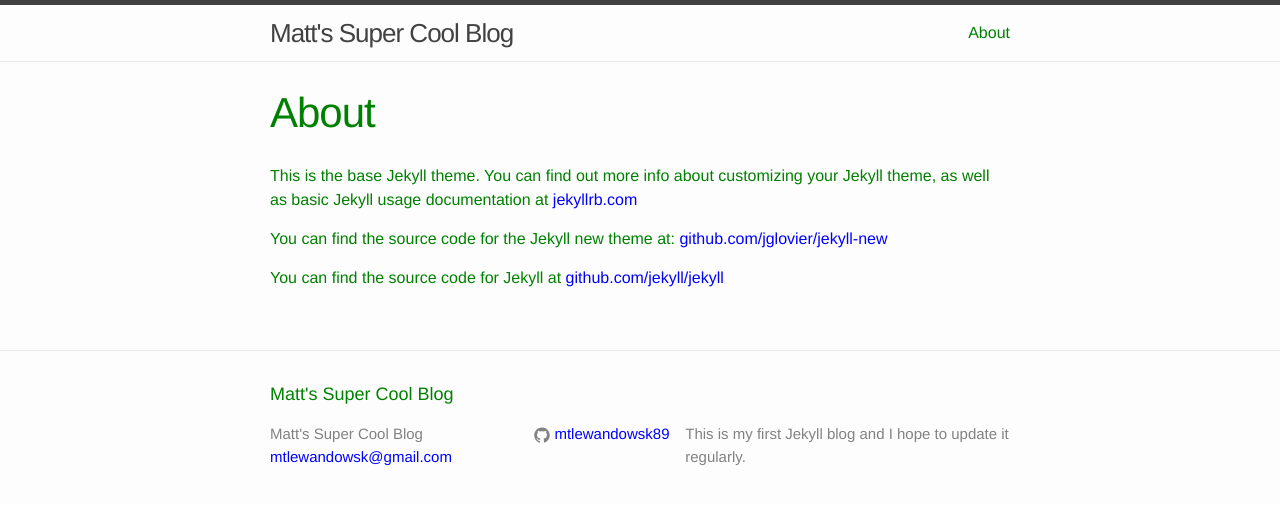
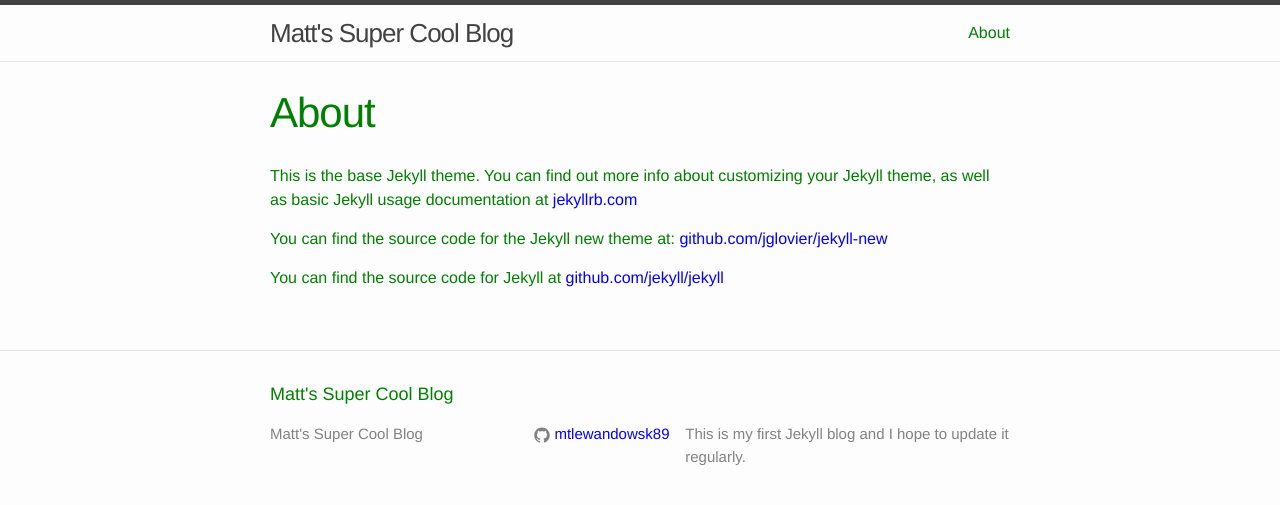
Before and after one commit to mtlewandowsk89/Matt, a Jekyll site: the page built from about.md, in a window 1280 px wide. Shown: the top 505 px of the page. Built offline with Jekyll 4.4.1, drawn with Linux system fonts in a browser that asks for light colours.

Commit message:
changed email

```diff
--- a/_config.yml
+++ b/_config.yml
@@ -1,6 +1,6 @@
 # Site settings
 title: Matt's Super Cool Blog
-email: mtlewandowsk@gmail.com
+email:
 description: > # this means to ignore newlines until "baseurl:"
   This is my first Jekyll blog and I hope to update it regularly.
 baseurl: "/Matt/" # the subpath of your site, e.g. /blog/
```
